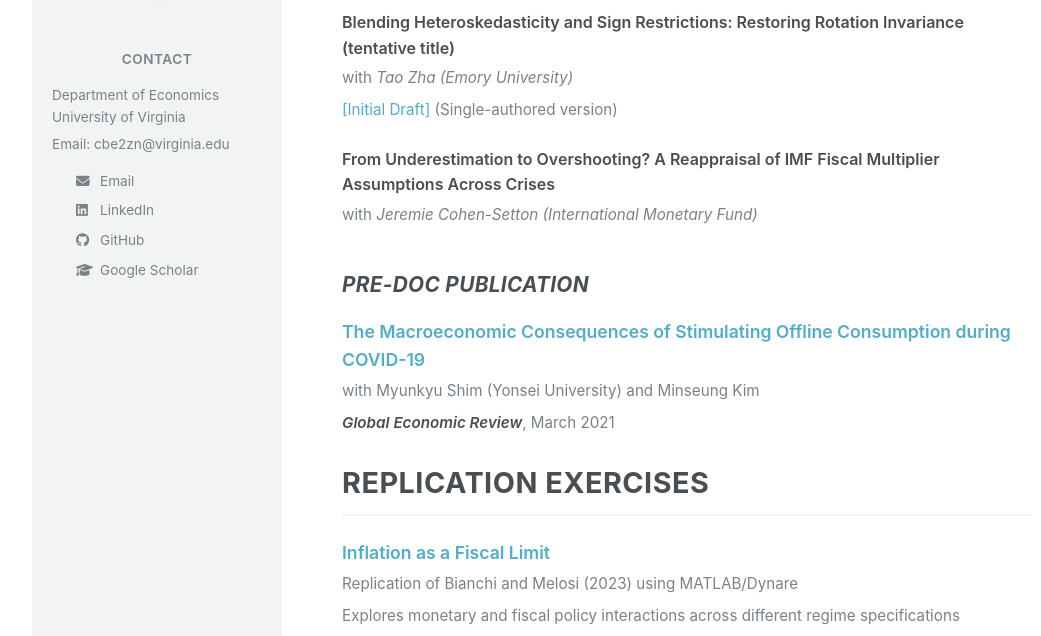
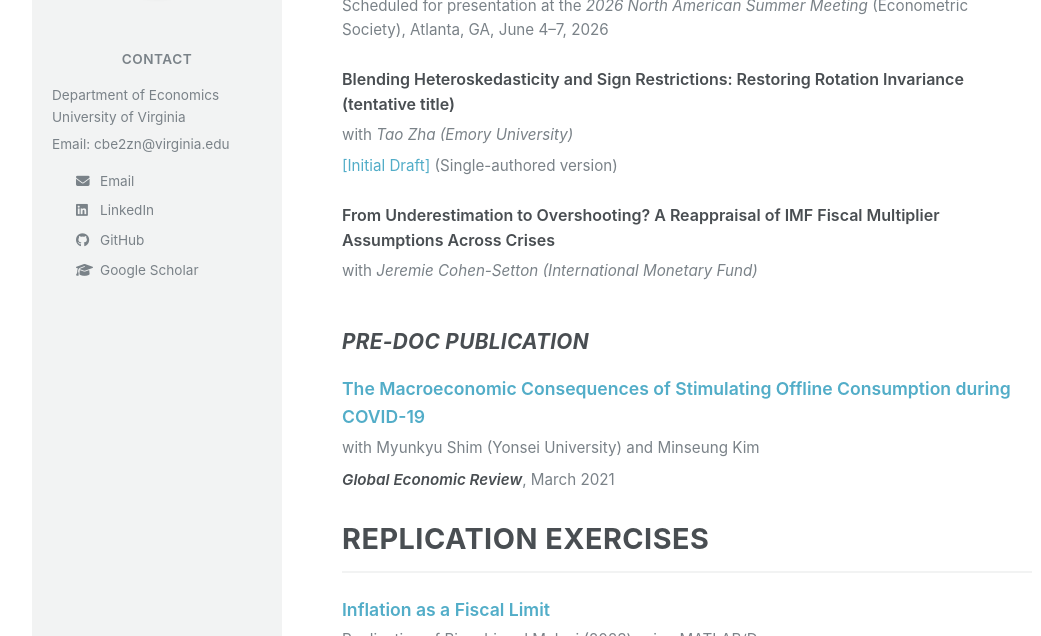
Before and after one commit to davidkim5707/website, a Jekyll site: the page built from index.md, in a window 1280 px wide and 900 px high, scrolled down 542 px, cut to the strip 264-900 px from the top of the window. Shown: the whole strip, without its empty margins (188-1229 px from the left). Built offline with Jekyll 4.4.1, drawn with Linux system fonts in a browser that asks for light colours.

Commit message:
Add NASM 2026 presentation to Signal vs. Implementation paper

```diff
--- a/index.md
+++ b/index.md
@@ -30,6 +30,7 @@ title: About
 <dl>
   <dt>Signal vs. Implementation: Disentangling the Asymmetric Effects of QE and QT</dt>
   <dd><a href="https://www.dropbox.com/scl/fi/66pm0oi5v1gpeltv7v90a/main_project.pdf?rlkey=xx2zc6g3ni9y4k3b89fmtgqhl&st=q72awlh6&raw=1">[Preliminary Draft]</a></dd>
+  <dd>Scheduled for presentation at the <em>2026 North American Summer Meeting</em> (Econometric Society), Atlanta, GA, June 4–7, 2026</dd>
 </dl>
 
 <dl>
```
